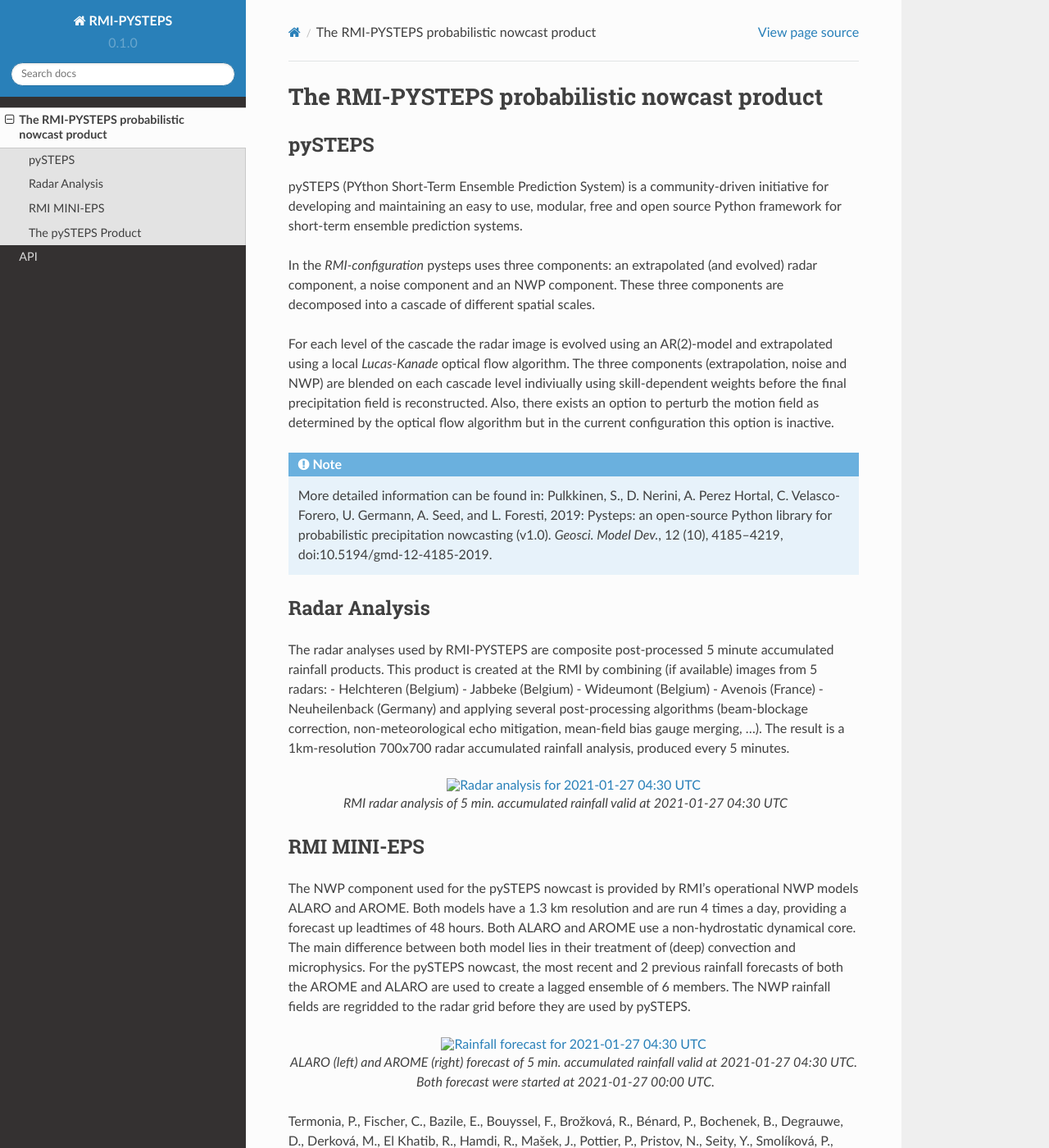
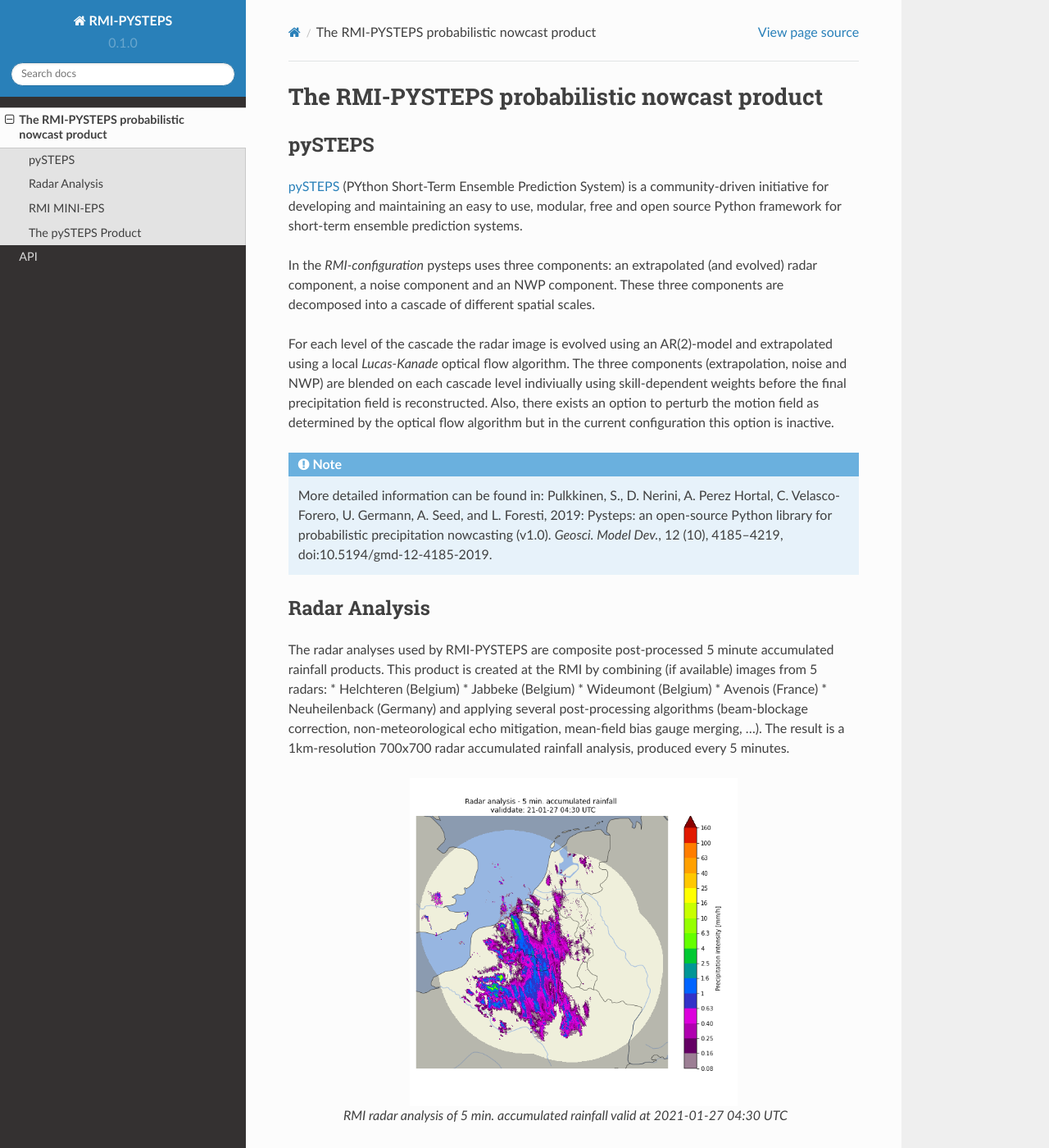
Before and after one commit to mpvginde/pySTEPS-BE, a Sphinx documentation site: the page built from docs/source/product.rst, in a window 1280 px wide and 1400 px high. Shown: the whole window at 82% size. Built offline with Sphinx 7.4.7 and the Read the Docs theme 2.0.0, drawn with Linux system fonts in a browser that asks for light colours.

Commit message:
Update product.rst

```diff
--- a/docs/source/product.rst
+++ b/docs/source/product.rst
@@ -6,7 +6,7 @@
 pySTEPS
 -------
 
-pySTEPS (PYthon Short-Term Ensemble Prediction System) is a community-driven initiative for developing and maintaining an easy to use, modular, free and open source Python framework for short-term ensemble prediction systems.
+`pySTEPS <https://pysteps.github.io/>`_ (PYthon Short-Term Ensemble Prediction System) is a community-driven initiative for developing and maintaining an easy to use, modular, free and open source Python framework for short-term ensemble prediction systems.
 
 In the *RMI-configuration* pysteps uses three components: an extrapolated (and evolved) radar component, a noise component and an NWP component.
 These three components are decomposed into a cascade of different spatial scales.
@@ -25,17 +25,17 @@
 ---------------
 The radar analyses used by RMI-PYSTEPS are composite post-processed 5 minute accumulated rainfall products.
 This product is created at the RMI by combining (if available) images from 5 radars:
-- Helchteren (Belgium)
-- Jabbeke (Belgium)
-- Wideumont (Belgium)
-- Avenois (France)
-- Neuheilenback (Germany)
+* Helchteren (Belgium)
+* Jabbeke (Belgium)
+* Wideumont (Belgium)
+* Avenois (France)
+* Neuheilenback (Germany)
 and applying several post-processing algorithms (beam-blockage correction, non-meteorological echo mitigation, mean-field bias gauge merging, ...).
 The result is a 1km-resolution 700x700 radar accumulated rainfall analysis, produced every 5 minutes.
 
 .. _radar example:
 
-.. figure:: /docs/source/figures/radar_example.png
+.. figure:: figures/radar_example.png
    :alt: Radar analysis for 2021-01-27 04:30 UTC
    :align: center
    :width: 400px
@@ -53,7 +53,7 @@
 
 .. _nwp example:
 
-.. figure:: /docs/source/figures/model_example.png
+.. figure:: figures/model_example.png
    :alt: Rainfall forecast for 2021-01-27 04:30 UTC
    :align: center
    :width: 600px
@@ -61,7 +61,7 @@
    ALARO (left) and AROME (right) forecast of 5 min. accumulated rainfall valid at 2021-01-27 04:30 UTC. Both forecast were started at 2021-01-27 00:00 UTC.
 
 .. note::
-Termonia, P., Fischer, C., Bazile, E., Bouyssel, F., Brožková, R., Bénard, P., Bochenek, B., Degrauwe, D., Derková, M., El Khatib, R., Hamdi, R., Mašek, J., Pottier, P., Pristov, N., Seity, Y., Smolíková, P., Španiel, O., Tudor, M., Wang, Y., Wittmann, C., and Joly, A.: The ALADIN System and its canonical model configurations AROME CY41T1 and ALARO CY40T1, *Geosci. Model Dev*., 11, 257–281, https://doi.org/10.5194/gmd-11-257-2018, 2018.
+   Termonia, P., Fischer, C., Bazile, E., Bouyssel, F., Brožková, R., Bénard, P., Bochenek, B., Degrauwe, D., Derková, M., El Khatib, R., Hamdi, R., Mašek, J., Pottier, P., Pristov, N., Seity, Y., Smolíková, P., Španiel, O., Tudor, M., Wang, Y., Wittmann, C., and Joly, A.: The ALADIN System and its canonical model configurations AROME CY41T1 and ALARO CY40T1, *Geosci. Model Dev*., 11, 257–281, https://doi.org/10.5194/gmd-11-257-2018, 2018.
 
 
 The pySTEPS Product
```
